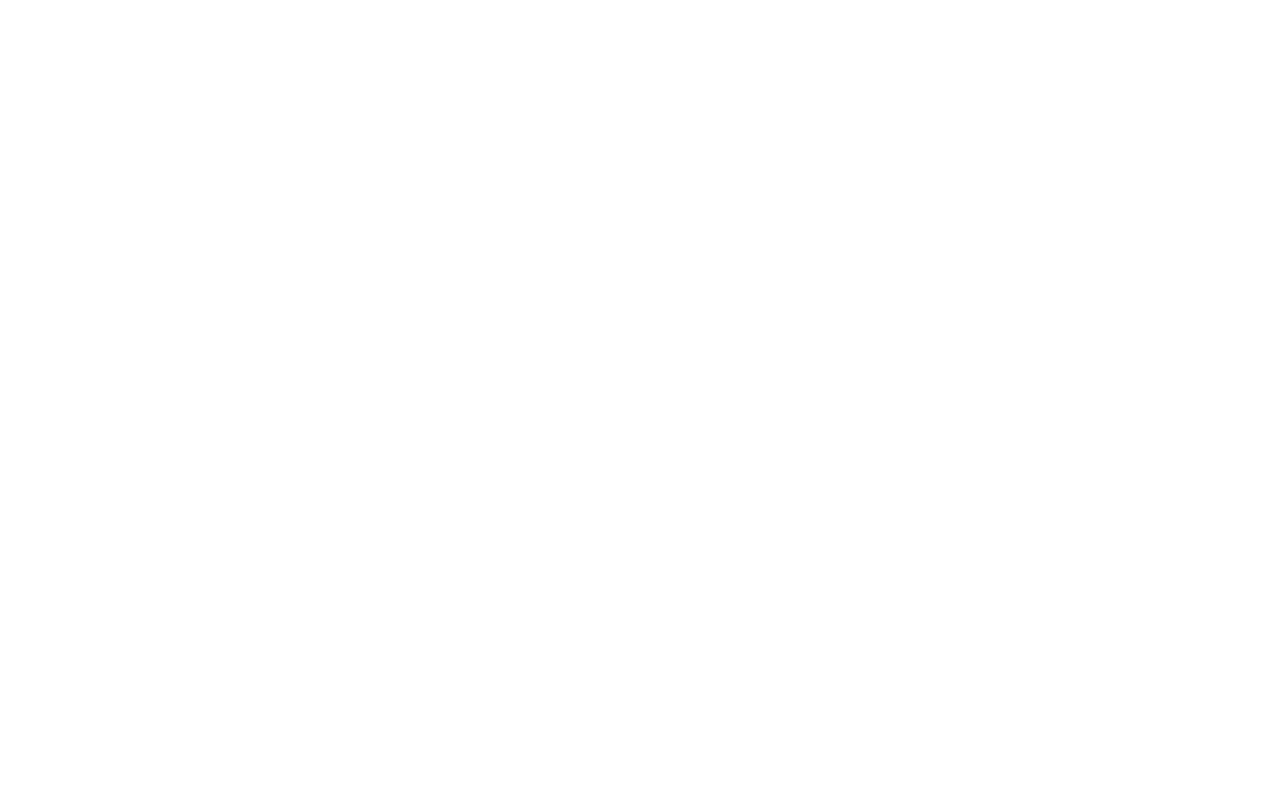
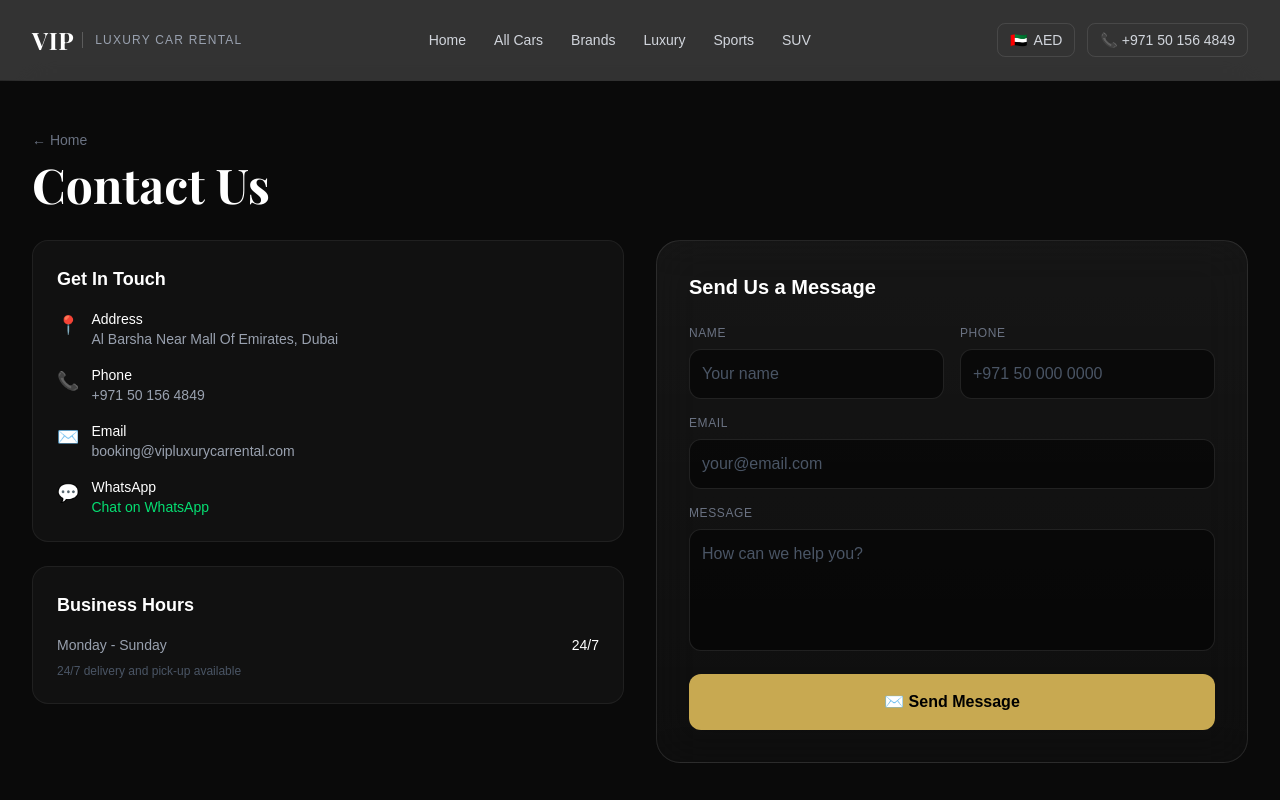
Before and after one commit to iSachinnayi/vip-luxury-car-rental, a Next.js app: page /contact in a window 1280 px wide. Before the commit this address had no page. Shown: the top 800 px of the page. Built offline with nearby package versions, Linux system fonts and the light colour scheme; a web font is replaced by a local one.

Commit message:
Step 13: Contact page with form

```diff
--- /dev/null
+++ b/src/app/contact/page.tsx
@@ -0,0 +1,133 @@
+// ═══════════════════════════════════════════════
+//  Contact Page — /contact
+// ═══════════════════════════════════════════════
+
+"use client";
+
+import { motion } from "framer-motion";
+import Link from "next/link";
+
+export default function ContactPage() {
+  return (
+    <main className="min-h-screen bg-dark pt-8 md:pt-12">
+      <div className="max-w-7xl mx-auto px-4 md:px-8 pb-16">
+        <motion.div
+          initial={{ opacity: 0, y: 20 }}
+          animate={{ opacity: 1, y: 0 }}
+        >
+          <Link href="/" className="text-sm text-gray-500 hover:text-gold transition-colors">
+            ← Home
+          </Link>
+          <h1 className="font-serif text-3xl md:text-5xl font-bold text-white mt-2">
+            Contact Us
+          </h1>
+        </motion.div>
+
+        <div className="grid grid-cols-1 lg:grid-cols-2 gap-8 mt-8">
+          {/* Contact Info */}
+          <motion.div
+            initial={{ opacity: 0, x: -20 }}
+            animate={{ opacity: 1, x: 0 }}
+            transition={{ delay: 0.2 }}
+            className="space-y-6"
+          >
+            <div className="p-6 rounded-2xl glass-card">
+              <h3 className="text-lg font-bold text-white mb-4">Get In Touch</h3>
+              <div className="space-y-4 text-sm text-gray-400">
+                <div className="flex items-start gap-3">
+                  <span className="text-lg mt-0.5">📍</span>
+                  <div>
+                    <div className="text-white font-medium">Address</div>
+                    <div>Al Barsha Near Mall Of Emirates, Dubai</div>
+                  </div>
+                </div>
+                <div className="flex items-start gap-3">
+                  <span className="text-lg mt-0.5">📞</span>
+                  <div>
+                    <div className="text-white font-medium">Phone</div>
+                    <a href="tel:+971501564849" className="hover:text-gold transition-colors">
+                      +971 50 156 4849
+                    </a>
+                  </div>
+                </div>
+                <div className="flex items-start gap-3">
+                  <span className="text-lg mt-0.5">✉️</span>
+                  <div>
+                    <div className="text-white font-medium">Email</div>
+                    <a href="mailto:booking@vipluxurycarrental.com" className="hover:text-gold transition-colors break-all">
+                      booking@vipluxurycarrental.com
+                    </a>
+                  </div>
+                </div>
+                <div className="flex items-start gap-3">
+                  <span className="text-lg mt-0.5">💬</span>
+                  <div>
+                    <div className="text-white font-medium">WhatsApp</div>
+                    <a href="https://wa.me/971501564849" target="_blank"
+                      className="text-green-400 hover:text-green-300 transition-colors">
+                      Chat on WhatsApp
+                    </a>
+                  </div>
+                </div>
+              </div>
+            </div>
+
+            <div className="p-6 rounded-2xl glass-card">
+              <h3 className="text-lg font-bold text-white mb-4">Business Hours</h3>
+              <div className="space-y-2 text-sm text-gray-400">
+                <div className="flex justify-between">
+                  <span>Monday - Sunday</span>
+                  <span className="text-white">24/7</span>
+                </div>
+                <p className="text-xs text-gray-600 mt-2">24/7 delivery and pick-up available</p>
+              </div>
+            </div>
+          </motion.div>
+
+          {/* Contact Form */}
+          <motion.div
+            initial={{ opacity: 0, x: 20 }}
+            animate={{ opacity: 1, x: 0 }}
+            transition={{ delay: 0.3 }}
+            className="p-6 md:p-8 rounded-3xl bg-gradient-to-b from-white/[0.05] to-white/[0.02]
+                        border border-white/10 backdrop-blur-xl"
+          >
+            <h3 className="text-xl font-bold text-white mb-6">Send Us a Message</h3>
+            <form className="space-y-4" onSubmit={(e) => e.preventDefault()}>
+              <div className="grid grid-cols-2 gap-4">
+                <div>
+                  <label className="text-xs text-gray-500 uppercase tracking-wider mb-2 block">Name</label>
+                  <input type="text" placeholder="Your name"
+                    className="w-full p-3 rounded-xl bg-black/50 border border-white/10 text-white
+                               focus:border-gold/50 outline-none transition-colors placeholder-gray-600" />
+                </div>
+                <div>
+                  <label className="text-xs text-gray-500 uppercase tracking-wider mb-2 block">Phone</label>
+                  <input type="tel" placeholder="+971 50 000 0000"
+                    className="w-full p-3 rounded-xl bg-black/50 border border-white/10 text-white
+                               focus:border-gold/50 outline-none transition-colors placeholder-gray-600" />
+                </div>
+              </div>
+              <div>
+                <label className="text-xs text-gray-500 uppercase tracking-wider mb-2 block">Email</label>
+                <input type="email" placeholder="your@email.com"
+                  className="w-full p-3 rounded-xl bg-black/50 border border-white/10 text-white
+                             focus:border-gold/50 outline-none transition-colors placeholder-gray-600" />
+              </div>
+              <div>
+                <label className="text-xs text-gray-500 uppercase tracking-wider mb-2 block">Message</label>
+                <textarea rows={4} placeholder="How can we help you?"
+                  className="w-full p-3 rounded-xl bg-black/50 border border-white/10 text-white
+                             focus:border-gold/50 outline-none transition-colors placeholder-gray-600 resize-none" />
+              </div>
+              <button type="submit"
+                className="btn-gold w-full py-4 text-base">
+                ✉️ Send Message
+              </button>
+            </form>
+          </motion.div>
+        </div>
+      </div>
+    </main>
+  );
+}
```
